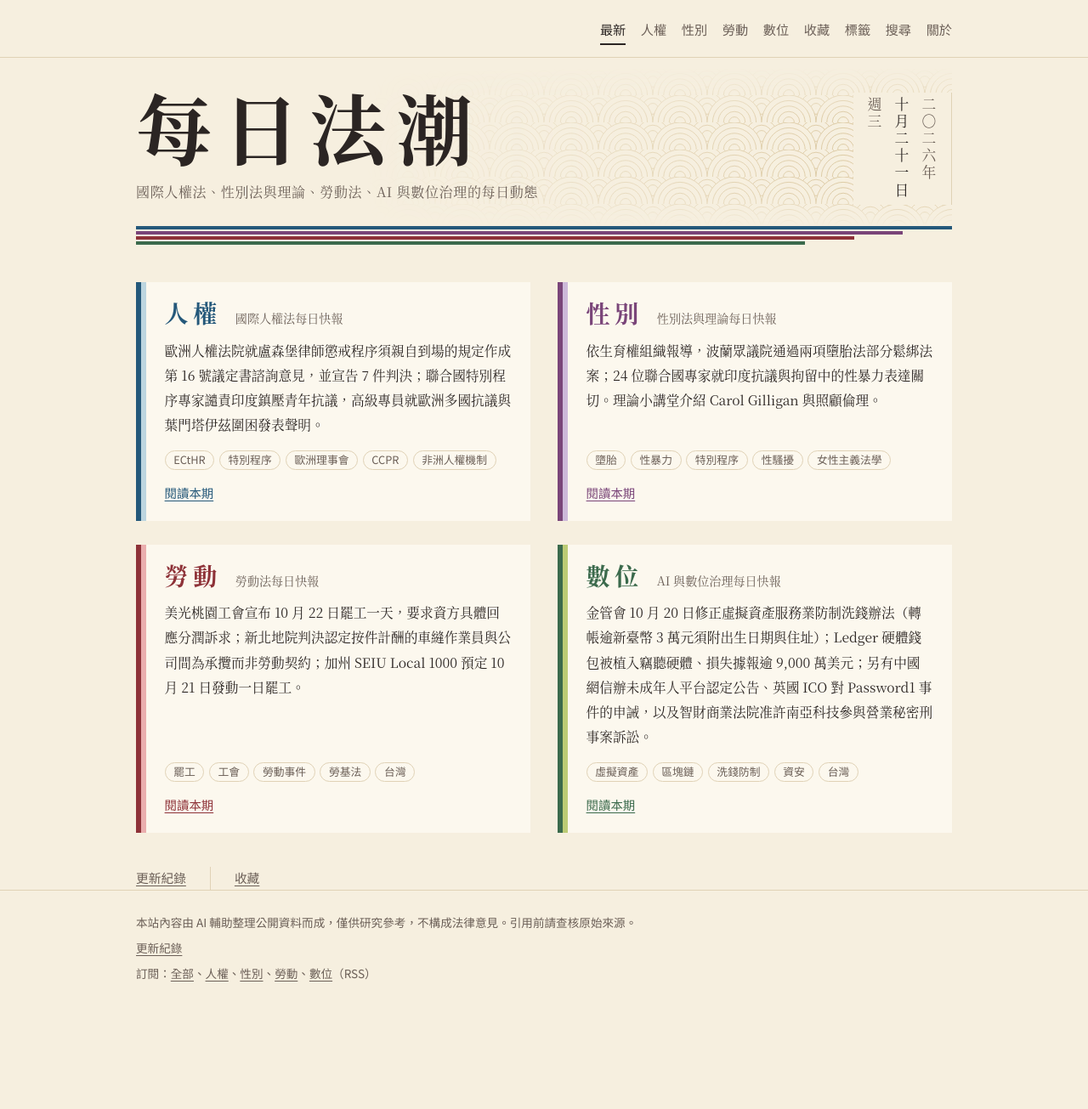
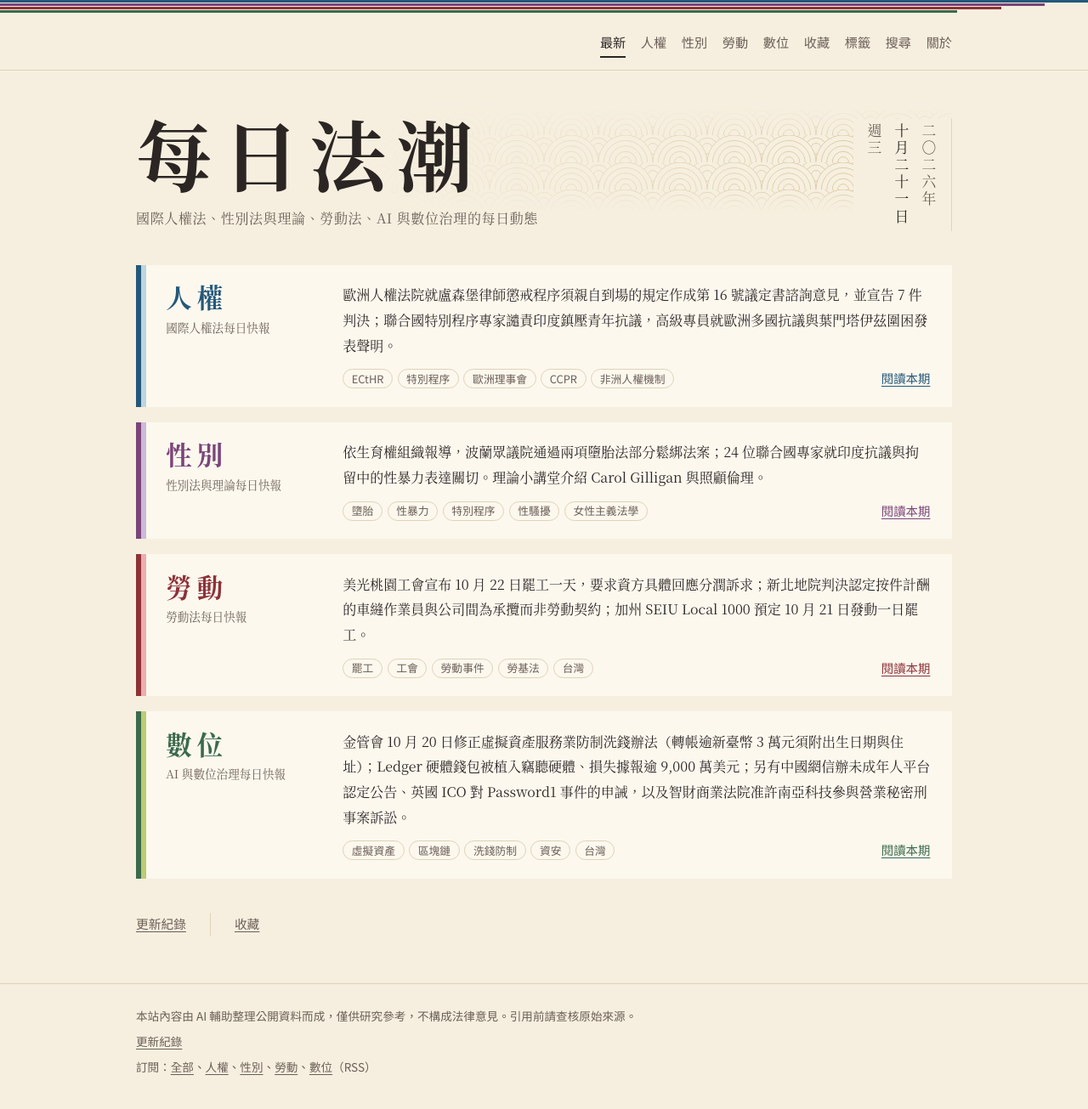
Before and after one commit to chadfan1004/Newsletter-for-international-human-rights-law-gender-theory-and-labour-law, a Jekyll site: the page built from index.html, in a window 1280 px wide. Shown: the whole page at 85% size. Built offline with Jekyll 4.4.1, drawn with Linux system fonts in a browser that asks for light colours; before the commit the page ends 1194 px from its top, so only the background shows below that.

Commit message:
Home: four full-width rows; kasane band at page top; fix main top padding
Co-Authored-By: Claude Opus 5.5 <noreply@anthropic.com>
Claude-Session: https://claude.ai/code/session_01FSbXdJEiLZof4dLYJ2WApi

```diff
--- a/_layouts/default.html
+++ b/_layouts/default.html
@@ -12,6 +12,7 @@
 </head>
 <body{% if page.url == '/' %} class="is-home"{% endif %}>
   <a class="skip" href="#main">跳到主要內容</a>
+  <div class="kasane" aria-hidden="true">{% for s in site.sections %}<span class="sec-{{ s.key }}"></span>{% endfor %}</div>
   <header class="site-head">
     <div class="wrap head-inner">
       <a class="site-title" href="{{ '/' | relative_url }}">{{ site.title }}</a>
--- a/assets/style.css
+++ b/assets/style.css
@@ -80,7 +80,7 @@ h3 { font-size: 1.1rem; }
 .site-nav .nav-labour[aria-current="page"] { color: var(--c-labour); border-bottom-color: var(--c-labour); }
 .site-nav .nav-digital[aria-current="page"] { color: var(--c-digital); border-bottom-color: var(--c-digital); }
 
-main { padding-top: 2.25rem; padding-bottom: 3rem; min-height: 60vh; }
+main.wrap { padding-top: 2.75rem; padding-bottom: 3.5rem; min-height: 60vh; }
 
 /* The index tab: the one memorable element */
 .tab {
@@ -101,8 +101,8 @@ a.tab:hover { color: var(--on-tab); }
 /* Home */
 .hero {
   display: grid; grid-template-columns: minmax(0, 1fr) auto; column-gap: 2rem;
-  align-items: end; margin: .75rem 0 2.75rem; position: relative; isolation: isolate;
-  padding-top: 1.5rem;
+  align-items: end; margin: 0 0 2.5rem; position: relative; isolation: isolate;
+  padding-top: .5rem;
 }
 .hero::before {
   content: ""; position: absolute; z-index: -1; top: 0; right: 0; bottom: 1.4rem; width: 72%;
@@ -128,29 +128,29 @@ a.tab:hover { color: var(--on-tab); }
 }
 .hero-date time > span { display: block; }
 .hero-date .kd-y, .hero-wd { color: var(--muted); }
-.kasane { grid-column: 1 / -1; display: grid; margin-top: 1.6rem; }
-.kasane span { display: block; height: 4px; background: var(--sec); }
-.kasane span + span { margin-top: 2px; }
-.kasane span:nth-child(2) { margin-right: 6%; }
-.kasane span:nth-child(3) { margin-right: 12%; }
-.kasane span:nth-child(4) { margin-right: 18%; }
-
-.today { display: grid; grid-template-columns: repeat(2, minmax(0, 1fr)); gap: 1.75rem 2rem; }
+.today { display: grid; gap: 1.1rem; }
 .leaf {
-  position: relative; display: flex; flex-direction: column;
-  background: var(--card); padding: 1.25rem 1.4rem 1.2rem 2.1rem;
+  display: grid; grid-template-columns: 11rem minmax(0, 1fr); column-gap: 2rem;
+  background: var(--card); padding: 1.3rem 1.6rem 1.25rem 2.2rem;
   box-shadow: inset 6px 0 0 var(--sec), inset 12px 0 0 var(--sec-l);
 }
-.leaf-head { display: flex; flex-wrap: wrap; align-items: baseline; gap: .1rem 1rem; margin-bottom: .65rem; }
-.leaf-name { margin: 0; font-size: 1.75rem; font-weight: 700; letter-spacing: .2em; line-height: 1.2; }
+.leaf-name { margin: 0; font-size: 1.9rem; font-weight: 700; letter-spacing: .2em; line-height: 1.15; }
 .leaf-name a { color: var(--sec); text-decoration: none; }
 .leaf-name a:hover { text-decoration: underline; text-decoration-thickness: 1px; }
-.leaf-full { margin: 0; color: var(--muted); font-size: .88rem; }
-.leaf-sum { margin: 0 0 .6rem; font-size: .98rem; line-height: 1.85; }
-.leaf .tags { margin-top: auto; padding-top: .4rem; }
-.leaf-more { margin: .9rem 0 0; font-family: var(--sans); font-size: .9rem; }
+.leaf-full { margin: .45rem 0 0; color: var(--muted); font-size: .85rem; line-height: 1.5; }
+.leaf-sum { margin: 0; font-size: 1rem; line-height: 1.85; max-width: 44em; }
+.leaf-foot { display: flex; flex-wrap: wrap; align-items: center; justify-content: space-between; gap: .5rem 1.5rem; margin-top: .7rem; }
+.leaf-foot .tags { margin: 0; }
+.leaf-more { margin-left: auto; font-family: var(--sans); font-size: .9rem; white-space: nowrap; }
 .leaf.is-empty { box-shadow: inset 6px 0 0 var(--rule), inset 12px 0 0 var(--paper); }
 .leaf.is-empty .leaf-name { color: var(--muted); }
+
+/* 襲：頁面頂端四色疊起的衣襟 */
+.kasane { display: grid; row-gap: 1px; }
+.kasane span { display: block; height: 3px; background: var(--sec); }
+.kasane span:nth-child(2) { margin-right: 4%; }
+.kasane span:nth-child(3) { margin-right: 8%; }
+.kasane span:nth-child(4) { margin-right: 12%; }
 
 .home-links { display: flex; flex-wrap: wrap; align-items: center; margin: 2.5rem 0 0; font-family: var(--sans); font-size: .92rem; line-height: 1.4; }
 .home-links a { color: var(--muted); padding: .2rem 0; }
@@ -249,12 +249,15 @@ mark { background: var(--mark-bg); color: inherit; padding: 0 .1em; }
 
 @media (max-width: 760px) {
   body { font-size: 1rem; }
+  main.wrap { padding-top: 2rem; }
   h1 { font-size: 1.5rem; }
-  .today { grid-template-columns: 1fr; gap: 1.25rem; }
+  .leaf { grid-template-columns: 1fr; row-gap: .6rem; }
+  .leaf-head { display: flex; flex-wrap: wrap; align-items: baseline; gap: 0 .9rem; }
   .hero { column-gap: 1rem; margin-bottom: 2rem; }
   .hero-title { letter-spacing: .08em; }
   .hero-date { font-size: .9rem; letter-spacing: .14em; }
   .leaf { padding: 1.1rem 1.1rem 1.1rem 1.8rem; }
+  .leaf-name { font-size: 1.6rem; }
   .issue-head h1 { font-size: 1.4rem; }
   .ledger th, .ledger td { padding: .45rem .25rem; }
   .ledger tbody th { font-size: .82rem; white-space: normal; }
--- a/index.html
+++ b/index.html
@@ -14,7 +14,6 @@ title: 最新
   {%- assign w0 = d0 | date: "%w" | plus: 0 %}
   <p class="hero-date"><time datetime="{{ d0 | date: '%Y-%m-%d' }}">{% include date_kanji.html date=d0 %}<span class="hero-wd">週{{ wd[w0] }}</span></time></p>
   {%- endif %}
-  <div class="kasane" aria-hidden="true">{% for s in site.sections %}<span class="sec-{{ s.key }}"></span>{% endfor %}</div>
 </section>
 
 {%- if days.size == 0 %}
@@ -33,15 +32,19 @@ title: 最新
       <h2 class="leaf-name">{% if hit %}<a href="{{ hit.url | relative_url }}">{{ s.name }}</a>{% else %}{{ s.name }}{% endif %}</h2>
       <p class="leaf-full">{{ s.full }}</p>
     </header>
+    <div class="leaf-body">
     {%- if hit %}
     {%- if hit.summary %}<p class="leaf-sum">{{ hit.summary }}</p>{% endif %}
-    {%- if hit.tags.size > 0 %}
-    <ul class="tags">{% for t in hit.tags limit: 5 %}<li>{{ t }}</li>{% endfor %}</ul>
-    {%- endif %}
-    <p class="leaf-more"><a href="{{ hit.url | relative_url }}">閱讀本期</a></p>
+    <div class="leaf-foot">
+      {%- if hit.tags.size > 0 %}
+      <ul class="tags">{% for t in hit.tags limit: 5 %}<li>{{ t }}</li>{% endfor %}</ul>
+      {%- endif %}
+      <a class="leaf-more" href="{{ hit.url | relative_url }}">閱讀本期</a>
+    </div>
     {%- else %}
     <p class="leaf-sum muted">這一天沒有這份快報。<a href="{{ '/' | append: s.key | append: '/' | relative_url }}">看過去各期</a></p>
     {%- endif %}
+    </div>
   </article>
   {%- endfor %}
 </section>
```
